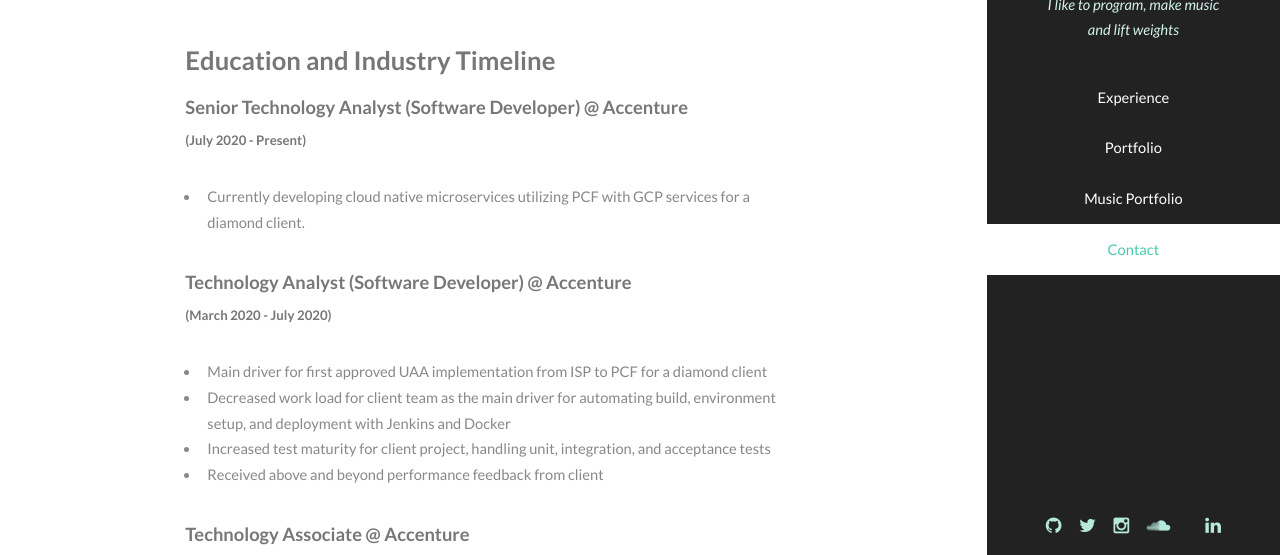
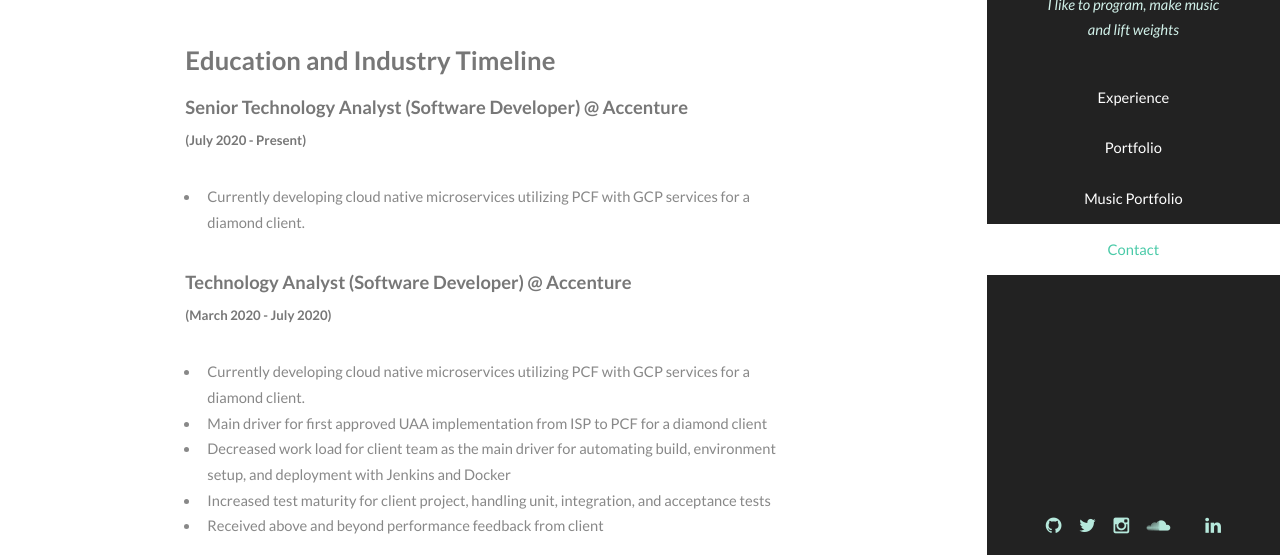
Before and after one commit to jfsaaved/jfsaaved.github.io, a plain HTML site: page index.html in a window 1280 px wide. Shown: the part 238-793 px from the top of the page. Drawn offline with Linux system fonts and the light colour scheme.

Commit message:
update 4

```diff
--- a/index.html
+++ b/index.html
@@ -64,6 +64,7 @@
 									<h5>(March 2020 - July 2020)</h5>
 									<p>
 										<ul type="square">
+											<li>Currently developing cloud native microservices utilizing PCF with GCP services for a diamond client.</li>
 											<li>Main driver for first approved UAA implementation from ISP to PCF for a diamond client</li>
 											<li>Decreased work load for client team as the main driver for automating build, environment setup, and deployment with Jenkins and Docker</li>
 											<li>Increased test maturity for client project, handling unit, integration, and acceptance tests</li>
```
